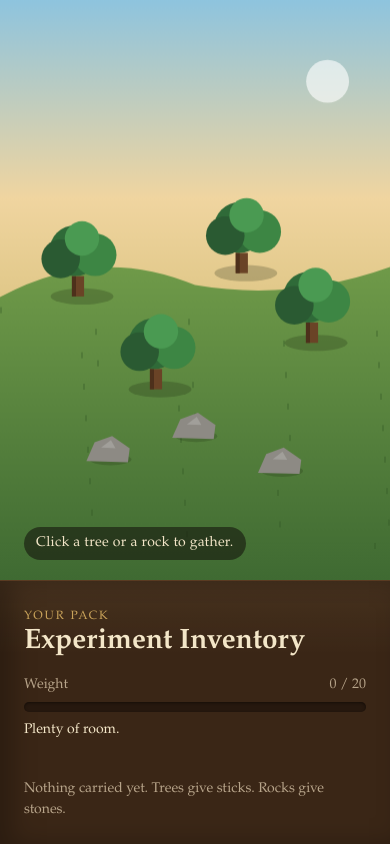
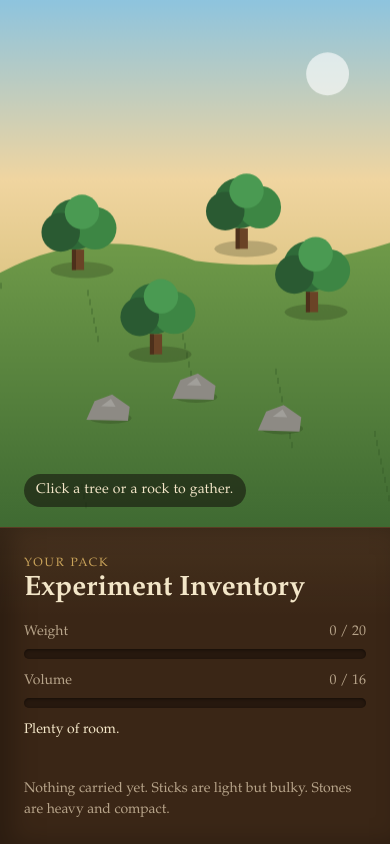
Before and after one commit to nattstack/experiment-inventory, a plain HTML site: page index.html in a window 390 px wide. Drawn offline with Linux system fonts and the light colour scheme.

Commit message:
Add volume management to inventory system.
Introduce a volume limit alongside weight for the inventory, allowing for more nuanced item management. Update item definitions to include volume, and implement checks for both weight and volume when carrying items. Adjust UI to display volume metrics and modify gameplay messages accordingly. Enhance README to reflect new mechanics.

```diff
--- a/game.js
+++ b/game.js
@@ -1,8 +1,15 @@
 const MAX_WEIGHT = 20;
+const MAX_VOLUME = 16;
 
 const ITEMS = {
-  stick: { id: "stick", name: "Stick", weight: 1, icon: "🪵" },
-  stone: { id: "stone", name: "Stone", weight: 3, icon: "🪨" },
+  stick: { id: "stick", name: "Stick", weight: 1, volume: 2, icon: "🪵" },
+  stone: { id: "stone", name: "Stone", weight: 3, volume: 1, icon: "🪨" },
+};
+
+const REFUSALS = {
+  heavy: { floater: "Too heavy", hint: "Too heavy. Stones are dense — drop something." },
+  bulky: { floater: "No room", hint: "No space left. Sticks are bulky — drop something." },
+  full: { floater: "Pack is full", hint: "Your pack is full. Click an item on the right to drop it." },
 };
 
 const LAYOUT = [
@@ -23,7 +30,10 @@ const emptyEl = document.getElementById("empty");
 const weightLabel = document.getElementById("weight-label");
 const weightFill = document.getElementById("weight-fill");
 const weightMeter = document.getElementById("weight-meter");
-const weightNote = document.getElementById("weight-note");
+const volumeLabel = document.getElementById("volume-label");
+const volumeFill = document.getElementById("volume-fill");
+const volumeMeter = document.getElementById("volume-meter");
+const carryNote = document.getElementById("carry-note");
 
 const state = {
   width: 0,
@@ -47,8 +57,22 @@ function currentWeight() {
   return state.inventory.reduce((sum, stack) => sum + stack.count * ITEMS[stack.id].weight, 0);
 }
 
+function currentVolume() {
+  return state.inventory.reduce((sum, stack) => sum + stack.count * ITEMS[stack.id].volume, 0);
+}
+
+function carryCheck(itemId, count = 1) {
+  const item = ITEMS[itemId];
+  const overweight = currentWeight() + item.weight * count > MAX_WEIGHT;
+  const overvolume = currentVolume() + item.volume * count > MAX_VOLUME;
+  if (overweight && overvolume) return { ok: false, reason: "full" };
+  if (overweight) return { ok: false, reason: "heavy" };
+  if (overvolume) return { ok: false, reason: "bulky" };
+  return { ok: true, reason: null };
+}
+
 function canCarry(itemId, count = 1) {
-  return currentWeight() + ITEMS[itemId].weight * count <= MAX_WEIGHT;
+  return carryCheck(itemId, count).ok;
 }
 
 function addItem(itemId, count = 1) {
@@ -155,11 +179,13 @@ function harvest(node) {
   }
 
   const item = node.type === "tree" ? ITEMS.stick : ITEMS.stone;
-  if (!canCarry(item.id)) {
+  const check = carryCheck(item.id);
+  if (!check.ok) {
+    const refusal = REFUSALS[check.reason];
     state.blocked = true;
     canvas.classList.add("is-blocked");
-    spawnFloater(node.x, node.y - node.radius, "Too heavy", false);
-    hintEl.textContent = "Your pack is full. Click an item on the right to drop it.";
+    spawnFloater(node.x, node.y - node.radius, refusal.floater, false);
+    hintEl.textContent = refusal.hint;
     return;
   }
 
@@ -167,7 +193,7 @@ function harvest(node) {
   node.hits -= 1;
   const burstY = node.type === "tree" ? node.y - node.radius * 0.6 : node.y - node.radius * 0.15;
   spawnChips(node.x, burstY, node.type === "tree" ? "#8b5a2b" : "#9a9a9a", 12);
-  spawnFloater(node.x, node.y - node.radius, `+1 ${item.name}  (${item.weight} wt)`, true);
+  spawnFloater(node.x, node.y - node.radius, `+1 ${item.name}  (${item.weight} wt · ${item.volume} vol)`, true);
   hintEl.textContent = `Picked up a ${item.name.toLowerCase()}.`;
 
   if (node.hits <= 0) {
@@ -387,21 +413,36 @@ function itemForNode(node) {
   return node.type === "tree" ? "stick" : "stone";
 }
 
+function setGauge(fill, meter, label, used, max) {
+  const ratio = used / max;
+  label.textContent = `${used} / ${max}`;
+  fill.style.width = `${ratio * 100}%`;
+  meter.setAttribute("aria-valuenow", String(used));
+  fill.classList.toggle("is-heavy", ratio >= 0.7 && ratio < 1);
+  fill.classList.toggle("is-full", ratio >= 1);
+}
+
+function carryMessage(weight, volume) {
+  const weightRatio = weight / MAX_WEIGHT;
+  const volumeRatio = volume / MAX_VOLUME;
+  if (weight === 0 && volume === 0) return "Plenty of room.";
+  if (weightRatio >= 1 && volumeRatio >= 1) return "Packed tight and heavy. Drop something to gather again.";
+  if (weightRatio >= 1) return "Too heavy. Stones are dense — drop something.";
+  if (volumeRatio >= 1) return "No space left. Sticks are bulky — drop something.";
+  if (weightRatio >= 0.7 && volumeRatio >= 0.7) return "Getting heavy and bulky.";
+  if (weightRatio >= 0.7) return "Getting heavy. Stones eat the weight limit.";
+  if (volumeRatio >= 0.7) return "Getting bulky. Sticks eat the space.";
+  return "Still room to keep gathering.";
+}
+
 function renderInventory() {
   const weight = currentWeight();
-  const ratio = weight / MAX_WEIGHT;
-  weightLabel.textContent = `${weight} / ${MAX_WEIGHT}`;
-  weightFill.style.width = `${ratio * 100}%`;
-  weightMeter.setAttribute("aria-valuenow", String(weight));
-  weightFill.classList.toggle("is-heavy", ratio >= 0.7 && ratio < 1);
-  weightFill.classList.toggle("is-full", ratio >= 1);
+  const volume = currentVolume();
+  setGauge(weightFill, weightMeter, weightLabel, weight, MAX_WEIGHT);
+  setGauge(volumeFill, volumeMeter, volumeLabel, volume, MAX_VOLUME);
+  carryNote.textContent = carryMessage(weight, volume);
 
-  if (weight === 0) weightNote.textContent = "Plenty of room.";
-  else if (ratio >= 1) weightNote.textContent = "Pack is full. Drop something to gather again.";
-  else if (ratio >= 0.7) weightNote.textContent = "Getting heavy. Stones eat the limit fast.";
-  else weightNote.textContent = "Still light enough to keep gathering.";
-
-  if (weight < MAX_WEIGHT) {
+  if (canCarry("stick") || canCarry("stone")) {
     state.blocked = false;
     canvas.classList.remove("is-blocked");
   }
@@ -421,8 +462,8 @@ function renderInventory() {
           <span>x${stack.count}</span>
         </span>
         <span class="slot-meta">
-          <span>${item.weight} wt each</span>
-          <span>${item.weight * stack.count} wt</span>
+          <span>${item.weight} wt · ${item.volume} vol each</span>
+          <span>${item.weight * stack.count} wt · ${item.volume * stack.count} vol</span>
         </span>
       </span>
       <span class="slot-drop">Drop</span>
@@ -476,3 +517,11 @@ window.addEventListener("resize", resize);
 resize();
 renderInventory();
 loop(performance.now());
+
+window.ExperimentInventory = {
+  addItem,
+  dropItem,
+  carryCheck,
+  currentWeight,
+  currentVolume,
+};
--- a/index.html
+++ b/index.html
@@ -19,20 +19,31 @@
           <h1>Experiment Inventory</h1>
         </header>
 
-        <section class="weight" aria-live="polite">
-          <div class="weight-row">
-            <span>Weight</span>
-            <span id="weight-label">0 / 20</span>
+        <section class="gauges" aria-live="polite">
+          <div class="gauge">
+            <div class="gauge-row">
+              <span>Weight</span>
+              <span id="weight-label">0 / 20</span>
+            </div>
+            <div class="gauge-track" role="meter" aria-valuemin="0" aria-valuemax="20" aria-valuenow="0" id="weight-meter">
+              <div class="gauge-fill" id="weight-fill"></div>
+            </div>
           </div>
-          <div class="weight-track" role="meter" aria-valuemin="0" aria-valuemax="20" aria-valuenow="0" id="weight-meter">
-            <div class="weight-fill" id="weight-fill"></div>
+          <div class="gauge">
+            <div class="gauge-row">
+              <span>Volume</span>
+              <span id="volume-label">0 / 16</span>
+            </div>
+            <div class="gauge-track" role="meter" aria-valuemin="0" aria-valuemax="16" aria-valuenow="0" id="volume-meter">
+              <div class="gauge-fill is-volume" id="volume-fill"></div>
+            </div>
           </div>
-          <p class="weight-note" id="weight-note">Plenty of room.</p>
+          <p class="gauge-note" id="carry-note">Plenty of room.</p>
         </section>
 
         <ul class="slots" id="slots"></ul>
 
-        <p class="empty" id="empty">Nothing carried yet. Trees give sticks. Rocks give stones.</p>
+        <p class="empty" id="empty">Nothing carried yet. Sticks are light but bulky. Stones are heavy and compact.</p>
       </aside>
     </div>
     <script src="game.js"></script>
--- a/styles.css
+++ b/styles.css
@@ -87,7 +87,13 @@ body {
   line-height: 1.1;
 }
 
-.weight-row,
+.gauges {
+  display: flex;
+  flex-direction: column;
+  gap: 14px;
+}
+
+.gauge-row,
 .slot-meta,
 .slot-head {
   display: flex;
@@ -96,21 +102,21 @@ body {
   gap: 12px;
 }
 
-.weight-row {
+.gauge-row {
   font-size: 14px;
   color: var(--muted);
 }
 
-.weight-track {
+.gauge-track {
   height: 10px;
-  margin: 8px 0 10px;
+  margin: 8px 0 0;
   overflow: hidden;
   border-radius: 999px;
   background: var(--leather-deep);
   box-shadow: inset 0 1px 3px rgba(0, 0, 0, 0.45);
 }
 
-.weight-fill {
+.gauge-fill {
   width: 0;
   height: 100%;
   border-radius: inherit;
@@ -118,15 +124,19 @@ body {
   transition: width 180ms ease, background 180ms ease;
 }
 
-.weight-fill.is-heavy {
+.gauge-fill.is-volume {
+  background: linear-gradient(90deg, #6a8f7a, #c9a35a);
+}
+
+.gauge-fill.is-heavy {
   background: linear-gradient(90deg, #d2b56a, var(--warn));
 }
 
-.weight-fill.is-full {
+.gauge-fill.is-full {
   background: linear-gradient(90deg, var(--warn), var(--full));
 }
 
-.weight-note {
+.gauge-note {
   margin: 0;
   color: var(--paper);
   font-size: 14px;
```
Also changed, not shown: README.md.
